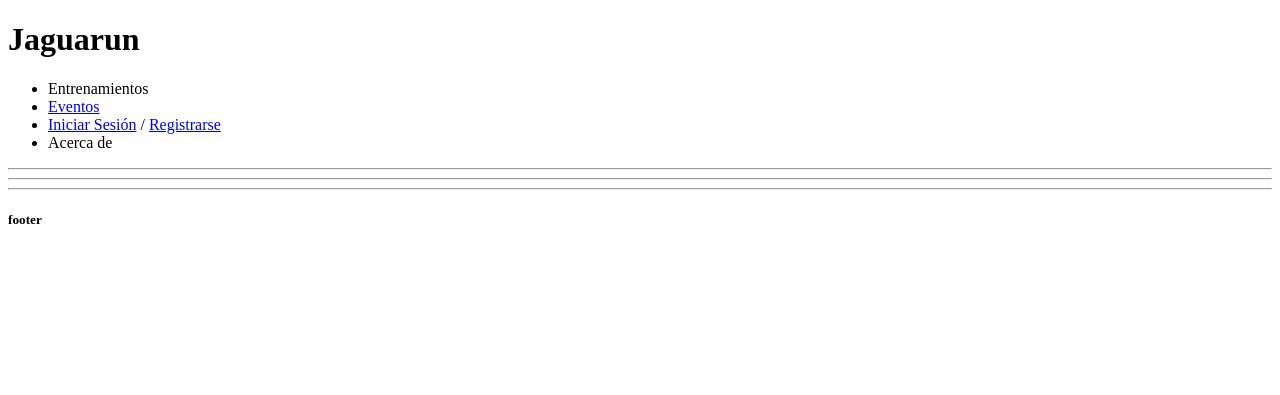
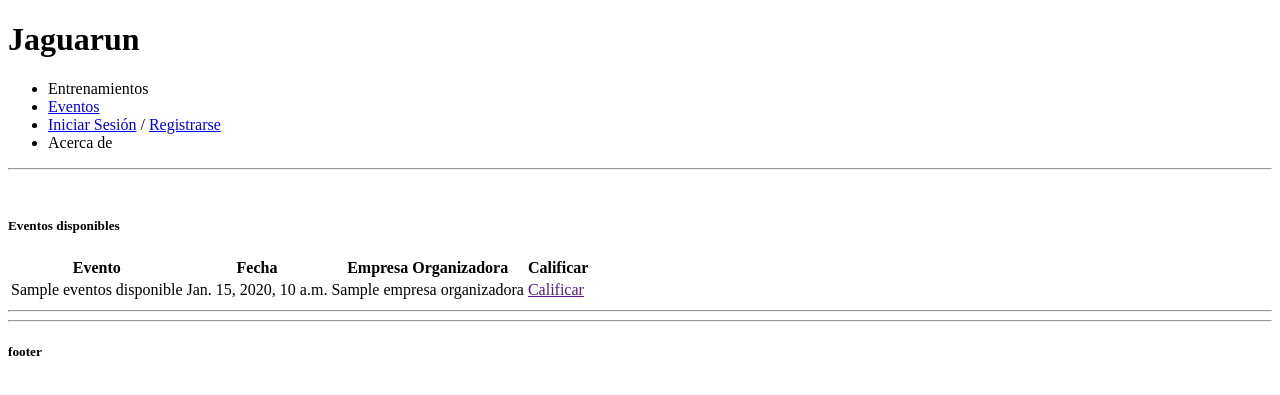
Before and after one commit to AgustinJobson/tp_ing_web, a Django app: template tpingweb/apps/eventos/templates/eventos.html in a window 1280 px wide. Shown: the top 395 px of the page. Run offline with Django 3.2, Linux system fonts and the light colour scheme; the template is opened without the code that fills it: most values are stand-ins (such as "Sample title", 1, 10 or a date in 2020); parts of the project's set-up code (start-up, migrations or seed data) failed here and were passed over.

Commit message:
eventos.html

```diff
--- a/tpingweb/apps/eventos/templates/eventos.html
+++ b/tpingweb/apps/eventos/templates/eventos.html
@@ -1,5 +1,32 @@
 <!DOCTYPE html>
 {% extends 'banner.html' %}
 <html>
-
+    {% block content %}
+        <br>
+        <div class="row">
+            <div class="col-md">
+                <div class="card card-body">
+                    <h5> Eventos disponibles</h5>
+                </div>
+                <div class="card card-body">
+                    <table class="table">
+                        <tr>
+                            <th>Evento</th>
+                            <th>Fecha</th>
+                            <th>Empresa Organizadora</th>
+                            <th>Calificar</th>
+                        </tr>
+                        {% for i in eventos_disponibles%}
+                            <tr>
+                                <td>{{i.nombre_evento}}</td>
+                                <td>{{i.fecha_evento}}</td>
+                                <td>{{i.empresa_organizadora.nombre_empresa}}</td>
+                                <td><a href="">Calificar</a></td>
+                            </tr>
+                        {% endfor %}
+                    </table>
+                </div>
+            </div>
+        </div>
+    {% endblock %}
 </html>
```
Also changed, not shown: tpingweb/apps/eventos/viewsevents.py (+6 -1 lines), tpingweb/db.sqlite3.
